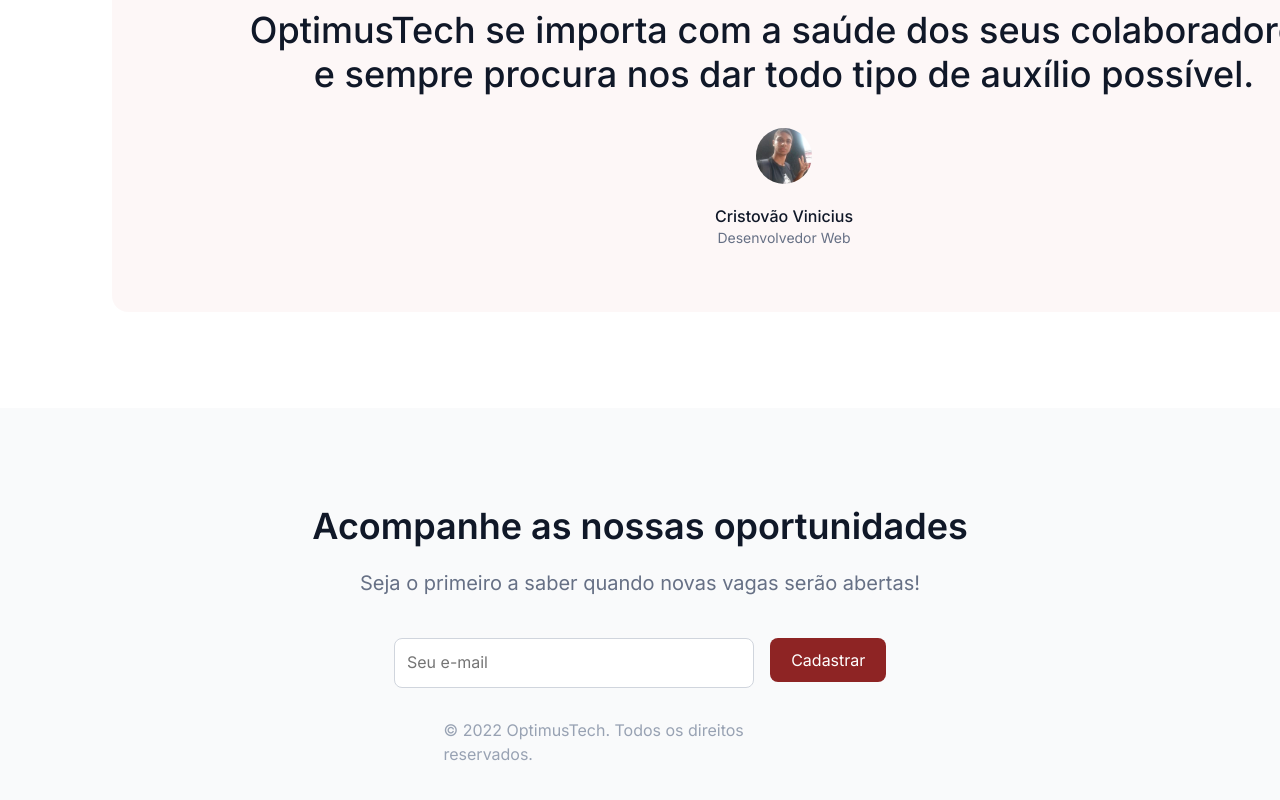
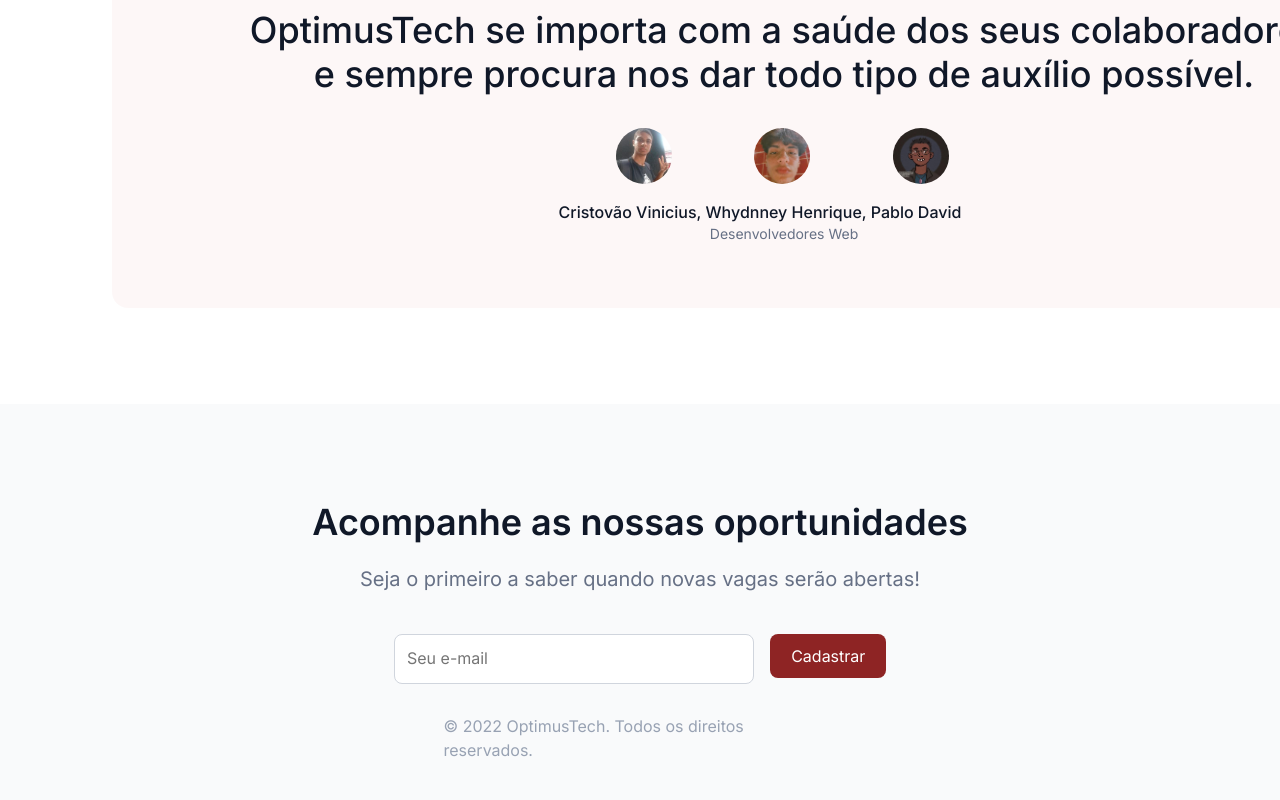
Before and after one commit to Cris-Devv/pagina-de-vagas-prototipo, a plain HTML site: page index.html in a window 1280 px wide. Shown: the part 2635-3435 px from the top of the page. Drawn offline with Linux system fonts and the light colour scheme.

Commit message:
Add files via upload

```diff
--- a/index.html
+++ b/index.html
@@ -113,9 +113,14 @@
                 <p id="deva">Veja o que nossos colaboradores falam sobre nós</p>
                 <h1 id="devt">OptimusTech se importa com a saúde dos seus colaboradores e sempre procura nos dar todo
                     tipo de auxílio possível.</h1>
-                <img id="devi" src="Avatar.png" alt="">
-                <p id="devn">Cristovão Vinicius</p>
-                <p id="devv">Desenvolvedor Web</p>
+                <div class="devii">
+                    <img class="devi" src="Avatar.png" alt="">
+                    <img class="devi" src="whydnney.png" alt="">
+                    <img class="devi" src="pablo.png" alt="">
+                </div>
+
+                <p id="devn">Cristovão Vinicius, Whydnney Henrique, Pablo David</p>
+                <p id="devv">Desenvolvedores Web</p>
             </div>
         </section>
     </main>
--- a/style.css
+++ b/style.css
@@ -195,14 +195,14 @@
     margin-bottom: 64px;
 }
 
-.vagas{
+.vagas {
     margin-top: 84px;
     width: 1280px;
     height: 940px;
     margin: 0px 80px 0px 80px;
 }
 
-.titulod{
+.titulod {
     margin-left: 336px;
     margin-right: 336px;
     width: 768px;
@@ -215,7 +215,7 @@
     margin-top: 64px;
 }
 
-.vagasd{
+.vagasd {
     width: 768px;
     height: 136px;
     border-radius: 16px;
@@ -223,7 +223,7 @@
     margin: 0px 336px 24px 336px;
 }
 
-.vagat{
+.vagat {
     margin: 24px 24px 32px 24px;
     width: 720px;
     height: 28px;
@@ -233,7 +233,7 @@
     color: var(--titulo);
 }
 
-.vagai{
+.vagai {
     display: flex;
     flex-direction: row;
     gap: 24px;
@@ -246,7 +246,7 @@
     line-height: 24px;
 }
 
-.dev{
+.dev {
     width: 1216px;
     height: 404;
     border-radius: 16px;
@@ -256,7 +256,7 @@
     margin: 96px 112px 96px 112px;
 }
 
-#deva{
+#deva {
     width: 1088px;
     height: 20px;
     text-align: center;
@@ -268,7 +268,7 @@
     margin: 0px 64px 16px 64px;
 }
 
-#devt{
+#devt {
     width: 1088px;
     height: 88px;
     font-weight: 500;
@@ -280,14 +280,20 @@
     margin: 0px 64px 32px 64px;
 }
 
-#devi{
+.devii {
+    display: grid;
+    grid-template-columns: repeat(auto-fill, minmax(100px, 1fr));
+    gap: 30px;
+}
+
+.devi {
     width: 56px;
     height: 56px;
     border-radius: 200px;
-    margin: 0px 580px 16px 580px;
+    margin: 0px 580px 16px 440px;
 }
 
-#devn{
+#devn {
     width: 1088px;
     height: 24px;
     font-weight: 500;
@@ -295,10 +301,10 @@
     line-height: 24px;
     text-align: center;
     color: var(--titulo);
-    margin: 0px 64px 0px 64px;
+    margin: 0px 64px 0px 40px;
 }
 
-#devv{
+#devv {
     width: 1088px;
     height: 20px;
     font-weight: 400;
@@ -309,7 +315,7 @@
     margin: 0px 64px 0px 64px;
 }
 
-footer{
+footer {
     display: flex;
     justify-content: center;
     align-items: center;
@@ -318,13 +324,13 @@
     background-color: var(--bgfoot);
 }
 
-.newsi{
+.newsi {
     width: 832px;
     height: 182px;
     margin: 96px 336px 152px 336px;
 }
 
-.newst{
+.newst {
     width: 768px;
     height: 44px;
     font-weight: 600;
@@ -335,7 +341,7 @@
     margin: 96px 32px 0px 32px;
 }
 
-.newsv{
+.newsv {
     width: 768px;
     height: 30px;
     font-weight: 400;
@@ -346,7 +352,7 @@
     margin: 20px 32px 40px 32px;
 }
 
-.newsec{
+.newsec {
     width: 492px;
     height: 48px;
     gap: 16px;
@@ -355,19 +361,19 @@
     flex-direction: row;
 }
 
-#newse{
+#newse {
     width: 360px;
     height: 48px;
     border-radius: 8px;
     border: 1px solid #D0D5DD;
 }
 
-::placeholder{
+::placeholder {
     padding: 12px;
     font-size: 16px;
 }
 
-#newsc{
+#newsc {
     width: 116px;
     border-radius: 8px;
     background-color: var(--vermelho);
@@ -378,7 +384,7 @@
     justify-content: center;
 }
 
-.direitos{
+.direitos {
     width: 393px;
     height: 24px;
     font-weight: 400;
```
Also changed, not shown: pablo.png (added), whydnney.png (added).
